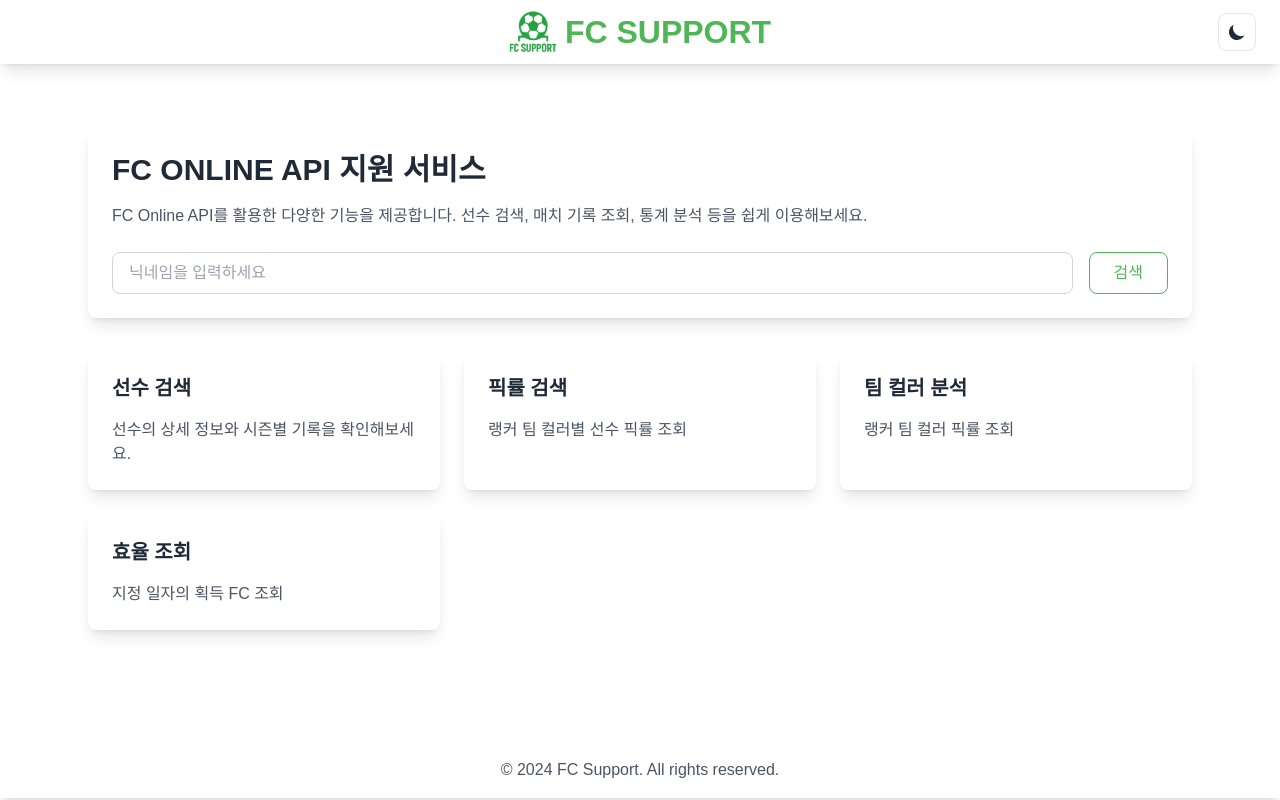
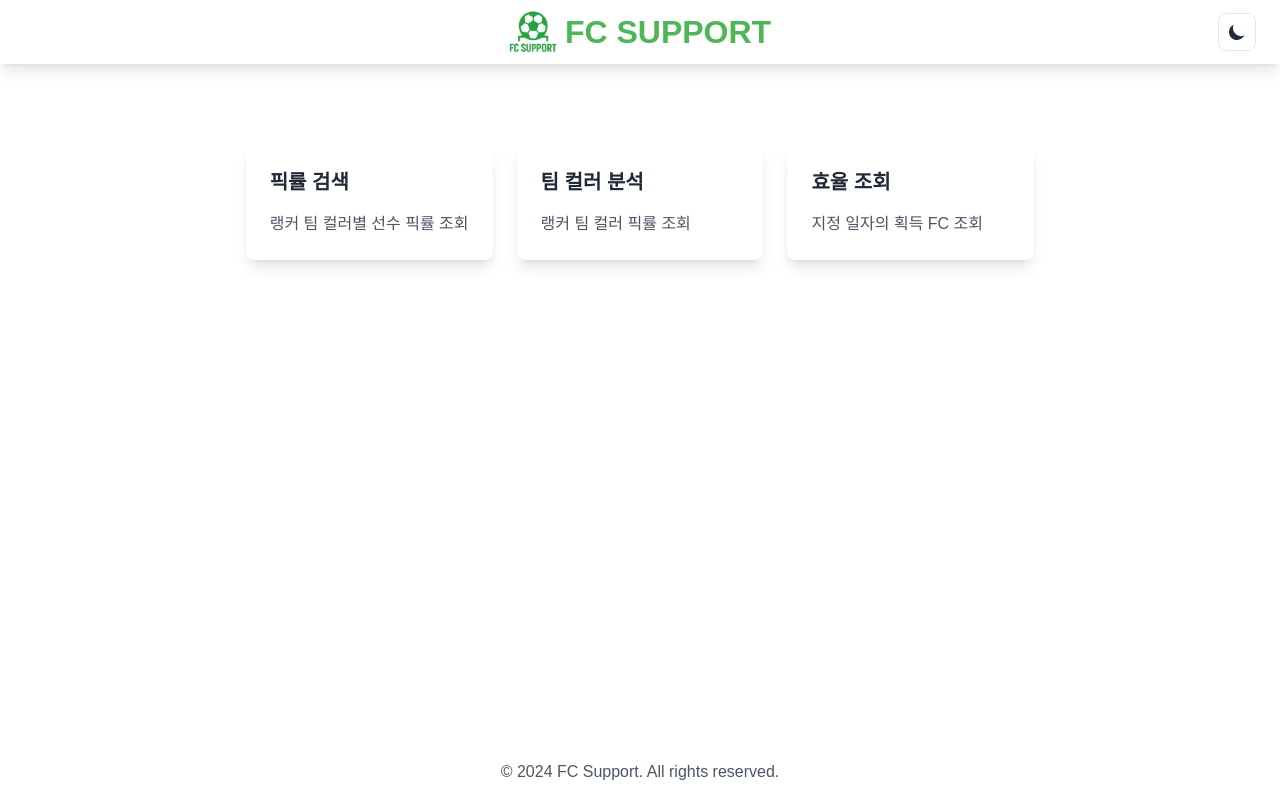
Before and after one commit to KinngH0/fc-support, a Flask app: page / in a window 1280 px wide. Run offline with Flask 3, Linux system fonts and the light colour scheme; some libraries are stand-ins or nearby versions.

Commit message:
Remove search box and update layout

```diff
--- a/templates/index.html
+++ b/templates/index.html
@@ -2,29 +2,7 @@
 
 {% block content %}
 <main class="container mx-auto px-12 py-16">
-    <div class="bg-white dark:bg-[#1E293B] rounded-lg shadow-lg p-6 mb-8">
-        <h1 class="text-3xl font-bold text-gray-800 dark:text-gray-100 mb-4">FC ONLINE API 지원 서비스</h1>
-        <p class="text-gray-600 dark:text-gray-300 mb-4">
-            FC Online API를 활용한 다양한 기능을 제공합니다. 선수 검색, 매치 기록 조회, 통계 분석 등을 쉽게 이용해보세요.
-        </p>
-        <div class="mt-6">
-            <form class="flex space-x-4">
-                <input type="text"
-                       placeholder="닉네임을 입력하세요"
-                       class="flex-1 px-4 py-2 border border-gray-300 dark:border-gray-600 rounded-lg focus:outline-none focus:border-[rgb(78,182,85)] dark:focus:border-[rgb(78,182,85)] dark:bg-[#2D3B4F] dark:text-white">
-                <button type="submit"
-                        class="px-6 py-2 bg-white hover:bg-gray-100 dark:bg-[#2D3B4F] dark:hover:bg-[#374357] text-[rgb(78,182,85)] border border-[rgb(78,182,85)] rounded-lg transition-colors">
-                    검색
-                </button>
-            </form>
-        </div>
-    </div>
-
     <div class="grid md:grid-cols-2 lg:grid-cols-3 gap-6">
-        <div class="bg-white dark:bg-[#1E293B] rounded-lg shadow-lg p-6 transition-transform hover:scale-105">
-            <h2 class="text-xl font-semibold text-gray-800 dark:text-gray-100 mb-4">선수 검색</h2>
-            <p class="text-gray-600 dark:text-gray-300">선수의 상세 정보와 시즌별 기록을 확인해보세요.</p>
-        </div>
         <div class="bg-white dark:bg-[#1E293B] rounded-lg shadow-lg p-6 transition-transform hover:scale-105">
             <h2 class="text-xl font-semibold text-gray-800 dark:text-gray-100 mb-4">픽률 검색</h2>
             <p class="text-gray-600 dark:text-gray-300">랭커 팀 컬러별 선수 픽률 조회</p>
--- a/templates/layout.html
+++ b/templates/layout.html
@@ -33,8 +33,8 @@
     <link rel="stylesheet" href="{{ url_for('static', filename='css/style.css') }}">
     <script src="https://cdn.jsdelivr.net/npm/heroicons@2.0.18/24/outline/index.min.js"></script>
 </head>
-<body class="bg-white dark:bg-[#0F172A] transition-colors duration-200">
-    <nav class="bg-white dark:bg-[#1E293B] shadow-lg relative w-full">
+<body class="bg-white dark:bg-[#0F172A] transition-colors duration-200 min-h-screen flex flex-col">
+    <nav class="bg-white dark:bg-[#1E293B] shadow-lg fixed top-0 left-0 right-0 z-50">
         <div class="py-2">
             <div class="flex items-center justify-center">
                 <div class="flex items-center">
@@ -55,11 +55,11 @@
         </button>
     </nav>
 
-    <div class="max-w-[1200px] mx-auto">
+    <div class="max-w-[1200px] mx-auto mt-[5rem] flex-grow">
         {% block content %}{% endblock %}
     </div>
 
-    <footer class="bg-white dark:bg-[#1E293B] text-gray-600 dark:text-gray-400 mt-12 shadow-lg">
+    <footer class="bg-white dark:bg-[#1E293B] text-gray-600 dark:text-gray-400 shadow-lg mt-auto">
         <div class="container mx-auto px-6 py-4">
             <p class="text-center">© 2024 FC Support. All rights reserved.</p>
         </div>
```
